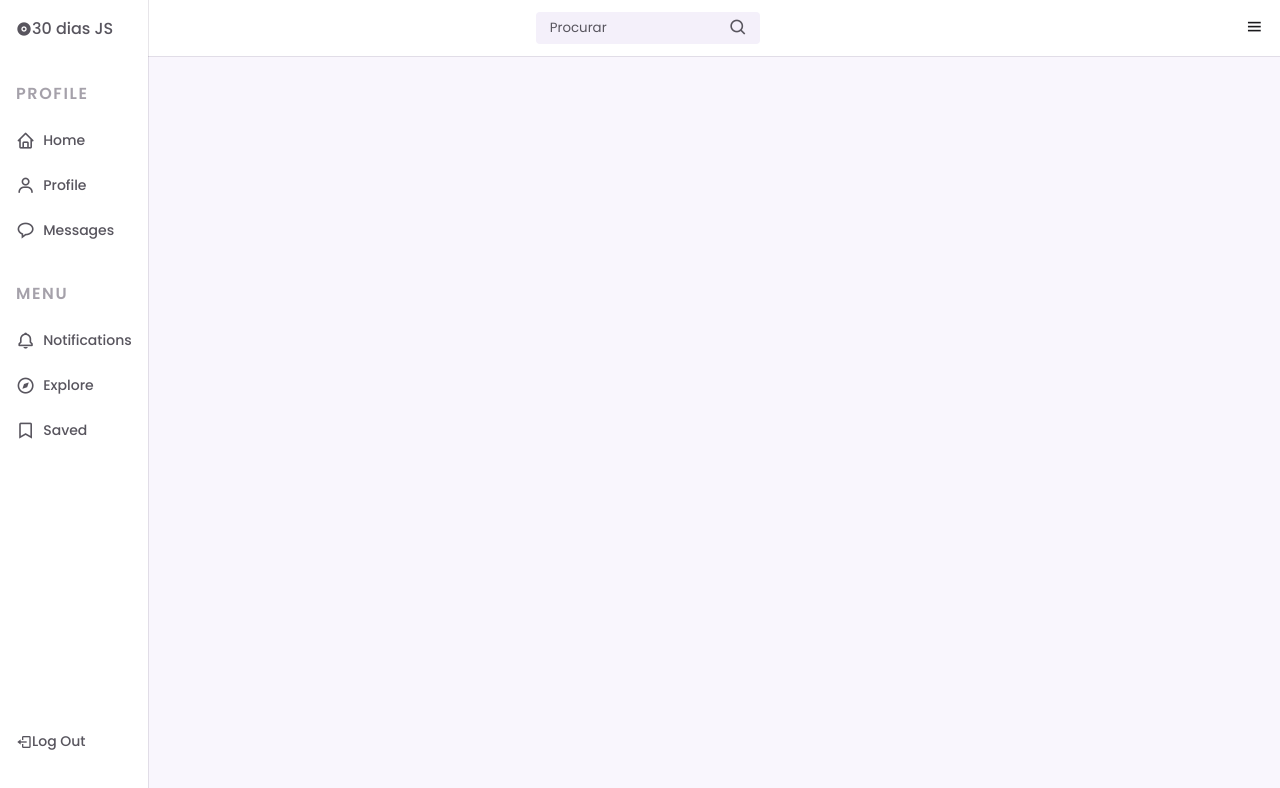
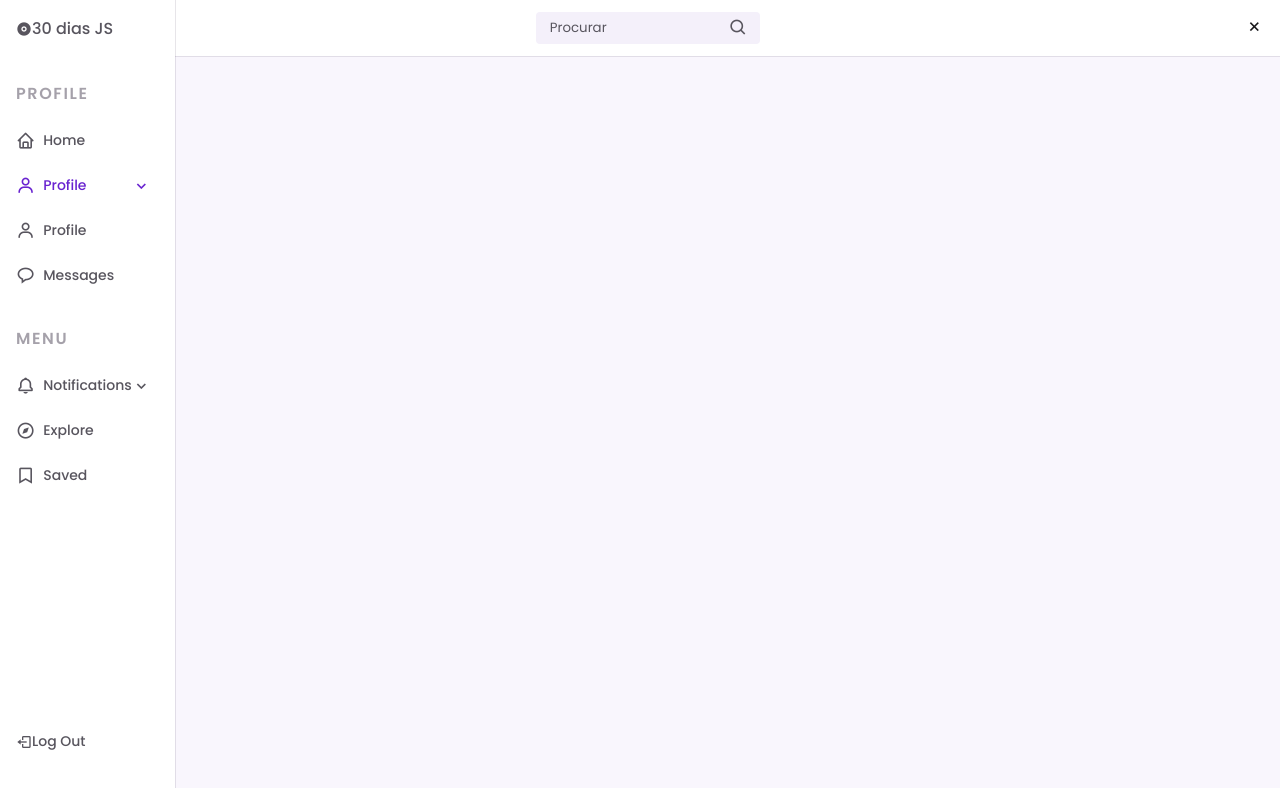
Before and after one commit to cassiamaria/desafio-30projetos-js, a plain HTML site: page sidebar/index.html in a window 1280 px wide. Both pictures are taken after a click on the element 1254 px from the left and 28 px from the top of the page. Shown: the top 788 px of the page. Drawn offline with nearby package versions, Linux system fonts and the light colour scheme.

Commit message:
navbar style

```diff
--- a/sidebar/assets/css/style.css
+++ b/sidebar/assets/css/style.css
@@ -114,7 +114,7 @@ img {
 .nav {
     position: fixed;
     top: 0;
-    left: 0;
+    left: -100%;
     height: 100vh;
     padding: 1rem 1rem 3rem;
     background-color: var(--container-color);
@@ -132,7 +132,7 @@ img {
     scrollbar-width: none;
 }
 
-.nav::-webkit-scrollbar {
+.nav-container::-webkit-scrollbar {
     display: none;
 }
 
@@ -185,3 +185,52 @@ img {
 .nav-logout {
     margin-top: 5rem;
 }
+
+.nav-dropdown {
+    overflow: hidden;
+    max-height: 21px;
+    transition: .4s ease-in-out;
+}
+
+.nav-dropdown-collapse {
+    background-color: var(--first-color-light);
+    border-radius: .25rem;
+    margin-top: 1rem;
+}
+
+.nav-dropdown-content {
+    display: grid;
+    row-gap: .5rem;
+    padding: .75rem 2.5rem .75rem 1.8rem;
+}
+
+.nav-dropdown-item {
+    font-size: var(--small-font-size);
+    font-weight: 500;
+    color: var(--text-color);
+}
+
+.nav-dropdown-item:hover {
+    color: var(--first-color);
+}
+
+.nav-dropdown-icon {
+    margin-left: auto;
+    transition: .4s;
+}
+
+.nav-dropdown:hover {
+    max-height: 100rem;
+}
+
+.nav-dropdown:hover .nav-dropdown-icon {
+    transform: rotate(180deg);
+}
+
+.show-menu {
+    left: 0;
+}
+
+.active {
+    color: var(--first-color);
+}
--- a/sidebar/assets/js/script.js
+++ b/sidebar/assets/js/script.js
@@ -0,0 +1,24 @@
+const showMenu = (headerToggle, navbarId) => {
+    const toggleBtn = document.getElementById(headerToggle);
+    nav = document.getElementById(navbarId);
+
+    if (headerToggle && navbarId) {
+        toggleBtn.addEventListener('click', () => {
+            //Add the show-menu class to the div tag with the nav-menu class
+            nav.classList.toggle('show-menu');
+
+            //Change the icon
+            toggleBtn.classList.toggle('bx-x')
+        });
+    }
+};
+showMenu('header-toggle', 'navbar');
+
+const linkColor = document.querySelectorAll('.nav-link')
+
+function colorLink() {
+    linkColor.forEach(color = color.classList.remove('active'))
+    this.classList.add('active')
+}
+
+linkColor.forEach(color = color.classList.remove('click', colorLink))
--- a/sidebar/index.html
+++ b/sidebar/index.html
@@ -34,10 +34,27 @@
 
                     <div class="nav-items">
                         <h3 class="nav-subtitle">Profile</h3>
+
                         <a href="#" class="nav-link">
                             <i class='bx bx-home nav-icon'></i>
                             <span class="nav-name">Home</span>
                         </a>
+
+                        <div class="nav-dropdown">
+                            <a href="#" class="nav-link active">
+                                <i class='bx bx-user nav-icon'></i>
+                                <span class="nav-name">Profile</span>
+                                <i class='bx bx-chevron-down nav-icon nav-dropdown-icon'></i>
+                            </a>
+                            <div class="nav-dropdown-collapse">
+                                <div class="nav-dropdown-content">
+                                    <a href="" class="nav-dropdown-item">Password</a>
+                                    <a href="" class="nav-dropdown-item">E-mail</a>
+                                    <a href="" class="nav-dropdown-item">Account</a>
+                                </div>
+                            </div>
+                        </div>
+
                         <a href="#" class="nav-link">
                             <i class='bx bx-user nav-icon'></i>
                             <span class="nav-name">Profile</span>
@@ -50,10 +67,23 @@
 
                     <div class="nav-items">
                         <h3 class="nav-subtitle">Menu</h3>
-                        <a href="#" class="nav-link">
-                            <i class='bx bx-bell nav-icon'></i>
-                            <span class="nav-name">Notifications</span>
-                        </a>
+
+                        <div class="nav-dropdown">
+                            <a href="#" class="nav-link">
+                                <i class='bx bx-bell nav-icon'></i>
+                                <span class="nav-name">Notifications</span>
+                                <i class='bx bx-chevron-down nav-icon nav-dropdown-icon'></i>
+                            </a>
+                            <div class="nav-dropdown-collapse">
+                                <div class="nav-dropdown-content">
+                                    <a href="" class="nav-dropdown-item">Blocked</a>
+                                    <a href="" class="nav-dropdown-item">Silenced</a>
+                                    <a href="" class="nav-dropdown-item">Publish</a>
+                                    <a href="" class="nav-dropdown-item">Program</a>
+                                </div>
+                            </div>
+                        </div>
+
                         <a href="#" class="nav-link">
                             <i class='bx bx-compass nav-icon'></i>
                             <span class="nav-name">Explore</span>
```
